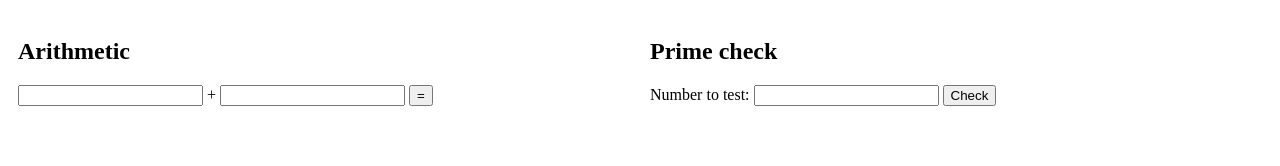
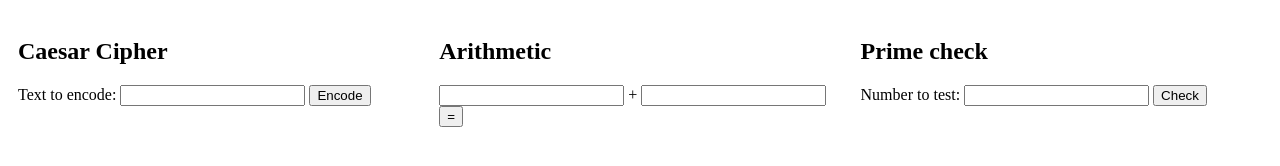
Before and after one commit to arlindvall/numbers-app-1, a plain HTML site: page index.html in a window 1280 px wide. Drawn offline with Linux system fonts and the light colour scheme.

Commit message:
Update index.html

```diff
--- a/index.html
+++ b/index.html
@@ -7,7 +7,7 @@
     <style>
         .column {
            float: left;
-           width: 50%;
+           width: 33.33%;
            padding: 10px;
            box-sizing: border-box;
 
@@ -21,6 +21,15 @@
 </head>
 <body>
     <div class="row">
+        <div class="column">
+            <section>
+                <h2>Caesar Cipher</h2>
+                <label>Text to encode:</label>
+                <input id="textToEncode"/>
+                <button onclick="caesarCipher()">Encode</button>
+                <label id="cipherResult"></label>
+            </section>
+        </div>
         <div class="column">
            <section>
             <h2>Arithmetic</h2>
@@ -61,6 +70,22 @@
             const result = await response.json();
             document.getElementById("primeCheckResult").innerText = result;
         }
+
+        function caesarCipher() {
+            const textToEncode = document.getElementById("textToEncode").value;
+            let encodedText = '';
+            for (let i = 0; i < textToEncode.length; i++) {
+                let charCode = textToEncode.charCodeAt(i);
+                if (charCode >= 65 && charCode <= 90) {
+                    encodedText += String.fromCharCode((charCode - 65 + 3) % 26 + 65);
+                } else if (charCode >= 97 && charCode <= 122) {
+                    encodedText += String.fromCharCode((charCode - 97 + 3) % 26 + 97);
+                } else {
+                    encodedText += textToEncode[i];
+                }
+            }
+            document.getElementById("cipherResult").innerText = encodedText;
+        }
     </script>
 </body>
 </html>
```
